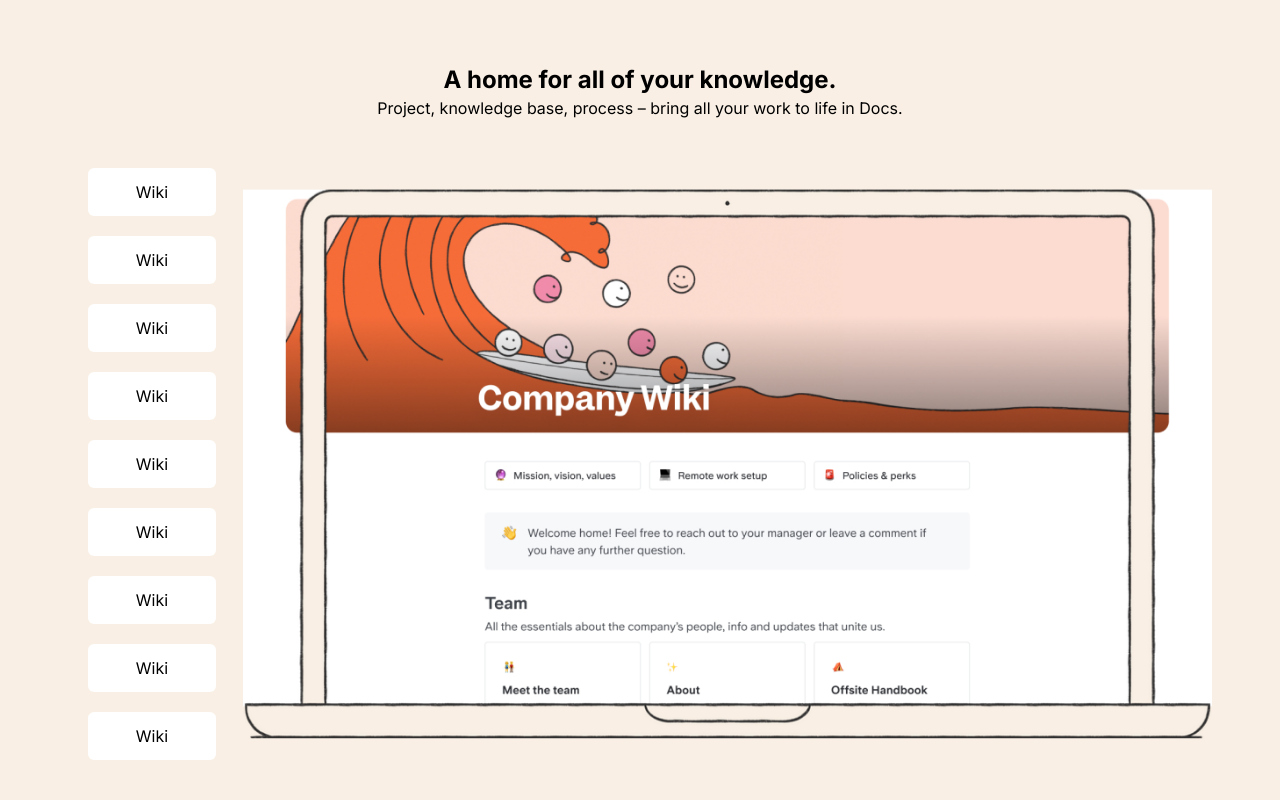
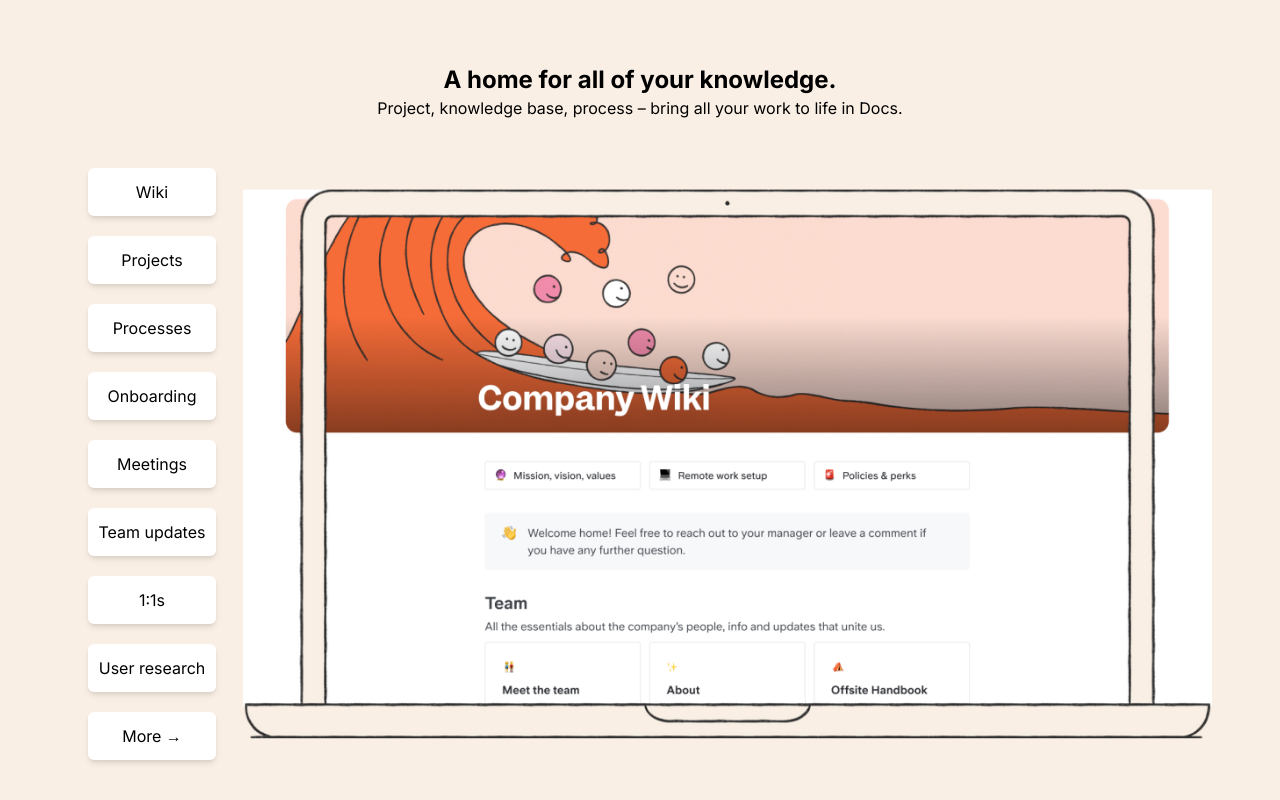
Before and after one commit to emmaudebu/Slite, a React (Vite) app in the folder slite/: page / in a window 1280 px wide. Shown: the part 1571-2371 px from the top of the page. Built offline with nearby package versions, Linux system fonts and the light colour scheme.

Commit message:
button section

```diff
--- a/slite/src/components/Knowledge.jsx
+++ b/slite/src/components/Knowledge.jsx
@@ -13,35 +13,35 @@ const Knowledge = () => {
       </section>
       <section className="flex md:mx-12 flex-col md:flex-row gap-5 md:gap-[5rem] items-center justify-center">
         <div className=" w-full md:w-1/12 flex flex-row md:flex-col md:gap-5 gap-1 flex-wrap px-5">
-          <button className=" bg-white w-1/3 md:w-[8rem] h-[3rem] rounded-md p-auto">
+          <button className=" bg-white w-1/3 md:w-[8rem] h-[3rem] rounded-md p-auto shadow-md">
             Wiki
           </button>
-          <button className=" bg-white  w-1/3 md:w-[8rem] h-[3rem] rounded-md ">
-            Wiki
+          <button className=" bg-white  w-1/3 md:w-[8rem] h-[3rem] rounded-md shadow-md ">
+            Projects
           </button>
-          <button className=" bg-white w-1/4 md:w-[8rem] h-[3rem] rounded-md p-auto">
-            Wiki
+          <button className=" bg-white w-1/4 md:w-[8rem] h-[3rem] rounded-md p-auto shadow-md">
+            Processes
           </button>
-          <button className=" bg-white w-1/3 md:w-[8rem] h-[3rem] rounded-md p-auto">
-            Wiki
+          <button className=" bg-white w-1/3 md:w-[8rem] h-[3rem] rounded-md p-auto shadow-md">
+            Onboarding
           </button>
-          <button className=" bg-white w-1/3 md:w-[8rem] h-[3rem] rounded-md p-auto">
-            Wiki
+          <button className=" bg-white w-1/3 md:w-[8rem] h-[3rem] rounded-md p-auto shadow-md">
+            Meetings
           </button>
-          <button className=" bg-white w-1/4 md:w-[8rem] h-[3rem] rounded-md p-auto">
-            Wiki
+          <button className=" bg-white w-1/4 md:w-[8rem] h-[3rem] rounded-md p-auto shadow-md">
+            Team updates
           </button>
-          <button className=" bg-white w-1/3 md:w-[8rem] h-[3rem] rounded-md p-auto">
-            Wiki
+          <button className=" bg-white w-1/3 md:w-[8rem] h-[3rem] rounded-md p-auto shadow-md">
+            1:1s
           </button>
-          <button className=" bg-white w-1/3 md:w-[8rem] h-[3rem] rounded-md p-auto">
-            Wiki
+          <button className=" bg-white w-1/3 md:w-[8rem] h-[3rem] rounded-md p-auto shadow-md">
+            User research
           </button>
-          <button className=" bg-white w-1/4 md:w-[8rem] h-[3rem] rounded-md p-auto">
-            Wiki
+          <button className=" bg-white w-1/4 md:w-[8rem] h-[3rem] rounded-md p-auto shadow-md">
+            More →
           </button>
         </div>
-        <section className=" bg-frame  bg-no-repeat ">
+        <section className="   bg-no-repeat ">
           <img src={wiki} alt="" className=" w-[100%]" />
         </section>
       </section>
```
